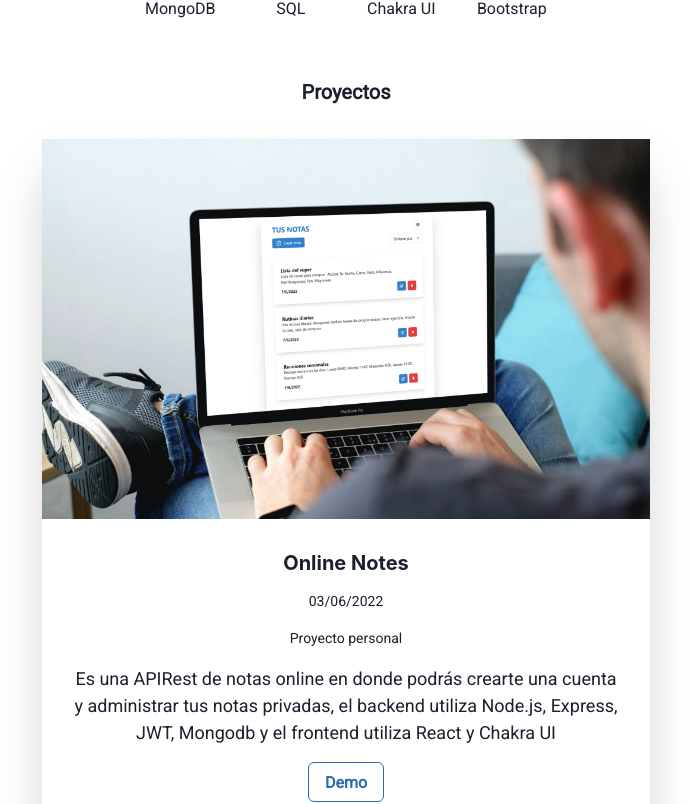
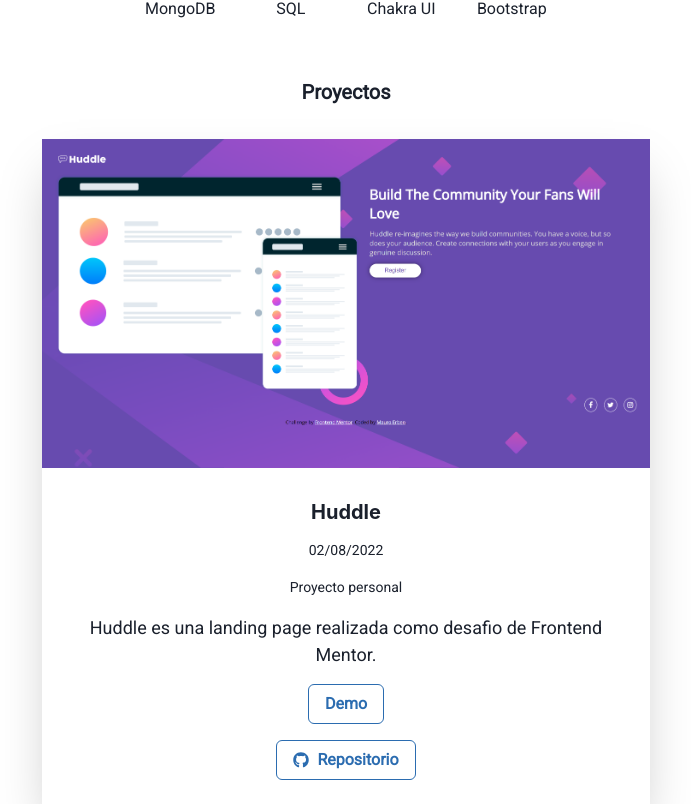
Before and after one commit to MauroErben/Portfolio, a React (Vite) app: page / in a window 1280 px wide. Shown: the part 659-1463 px from the top of the page, without its empty margins (294-985 px from the left). Built offline with nearby package versions, Linux system fonts and the light colour scheme.

Commit message:
New project added

```diff
--- a/src/components/main/proyectos/proyectos.jsx
+++ b/src/components/main/proyectos/proyectos.jsx
@@ -11,6 +11,16 @@
         padding={[2, 4, 6, 8]}
       //marginTop={[2, 2, 4, 4]}
       >
+        <ItemProyecto
+          imageUrl='/images/huddle-landing.png'
+          nombre='Huddle'
+          fecha='02/08/2022'
+          team='Proyecto personal'
+          descripcion='Huddle es una landing page realizada como desafio de Frontend Mentor.'
+          href='https://huddle-landing-page-lake.vercel.app/'
+          repoRef='https://github.com/MauroErben/Huddle-landing-page'
+        />
+
         <ItemProyecto
           imageUrl='/images/online-notes.png'
           nombre='Online Notes'
```
Also changed, not shown: public/images/huddle-landing.png (added). Lines whose indentation alone changed are shown as unchanged.
